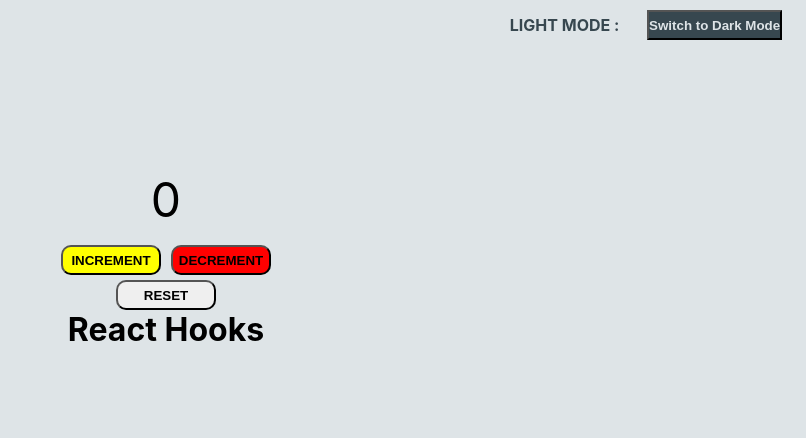
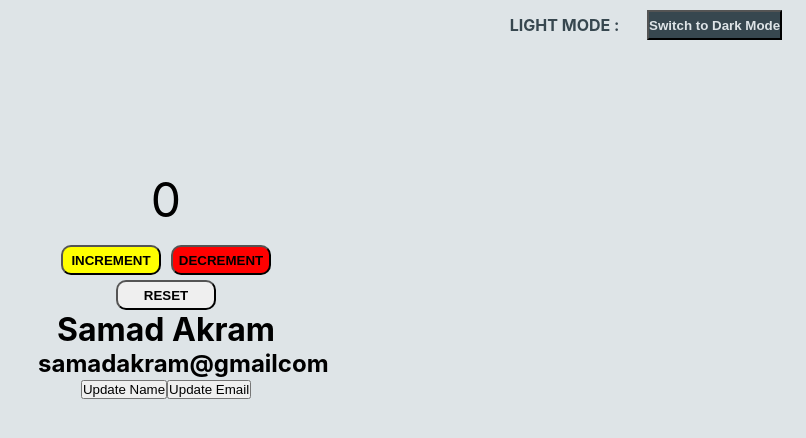
Before and after one commit to samadakram/Bootcamp2020-Class-4, a React (Create React App) app: page / in a window 1280 px wide. Shown: the top 438 px of the page, without its empty margins (474-1280 px from the left). Built offline with nearby package versions, Linux system fonts and the light colour scheme.

Commit message:
Update StatePactice.js

```diff
--- a/src/Components/StatePactice.js
+++ b/src/Components/StatePactice.js
@@ -1,9 +1,16 @@
-import React from 'react';
+import React, { useState } from 'react';
 
-export const StatePractice = ()=> {
-    return(
+export const StatePractice = () => {
+
+    const [name, setName] = useState("Samad Akram");
+    const [email, setEmail] = useState("samadakram@gmailcom");
+
+    return (
         <div>
-            <h1>React Hooks</h1>
+            <h1>{name}</h1>
+            <h2>{email}</h2>
+            <button onClick={()=> setName("Abdul Samad")} >Update Name</button>
+            <button onClick={()=> setEmail("abdul@gmail.com")} >Update Email</button>
         </div>
     );
 }
```
